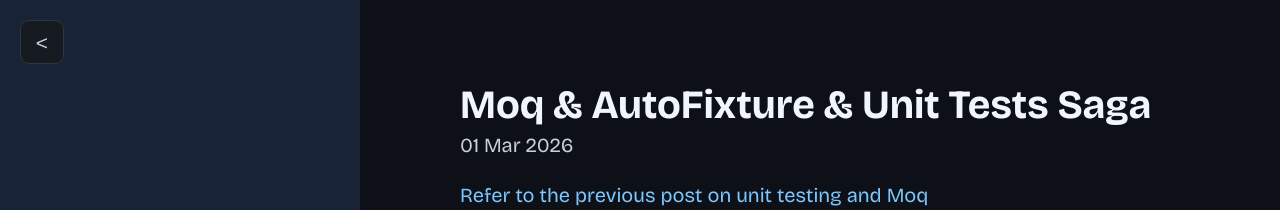
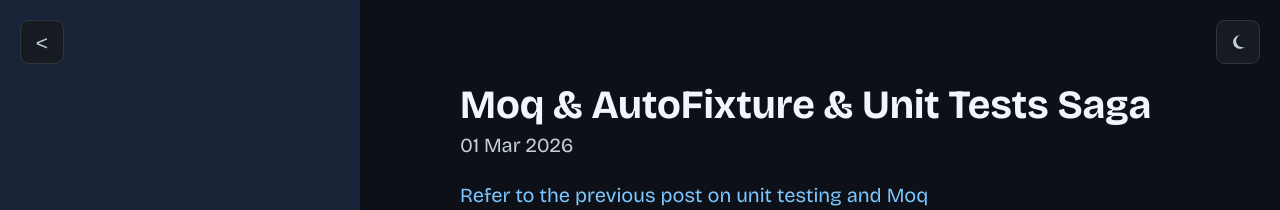
Before and after one commit to inayathullah/inayathullah.github.io, a Jekyll site: the page built from index.html, in a window 1280 px wide. Shown: the top 210 px of the page. Built offline with Jekyll 4.4.1, drawn with Linux system fonts in a browser that asks for light colours; Markdown is read by kramdown in place of the engine named in the settings; the list of posts is cut into pages by our own code.

Commit message:
toggle theme

```diff
--- a/_includes/head.html
+++ b/_includes/head.html
@@ -22,7 +22,7 @@
 <link rel="stylesheet" href="{{ '/public/css/poole.css' | relative_url }}">
 <link rel="stylesheet" href="{{ '/public/css/syntax.css' | relative_url }}">
 <link rel="stylesheet" href="{{ '/public/css/hyde.css' | relative_url }}">
-<link rel="stylesheet" href="{{ '/public/css/dark.css' | relative_url }}">
+<link id="dark-theme-stylesheet" rel="stylesheet" href="{{ '/public/css/dark.css' | relative_url }}">
 
   <link rel="preconnect" href="https://fonts.googleapis.com">
 <link rel="preconnect" href="https://fonts.gstatic.com" crossorigin>
--- a/_layouts/default.html
+++ b/_layouts/default.html
@@ -4,6 +4,10 @@
   {% include head.html %}
 
   <body>
+
+    <button id="theme-toggle" class="theme-toggle" type="button" aria-label="Toggle theme">
+      <span class="theme-toggle-icon" aria-hidden="true"></span>
+    </button>
 
     <button id="sidebar-toggle" class="sidebar-toggle" type="button" aria-label="Toggle sidebar">
       &lt;
@@ -14,6 +18,45 @@
     <div class="content container">
       {{ content }}
     </div>
+
+    <script>
+      (function () {
+        var storageKey = "theme-mode";
+        var darkStylesheet = document.getElementById("dark-theme-stylesheet");
+        var toggle = document.getElementById("theme-toggle");
+        if (!darkStylesheet || !toggle) return;
+
+        var moonIcon = '<svg viewBox="0 0 24 24" width="18" height="18" aria-hidden="true" focusable="false"><path fill="currentColor" d="M14.53 3a9 9 0 1 0 6.47 15.26A8 8 0 1 1 14.53 3z"/></svg>';
+        var sunIcon = '<svg viewBox="0 0 24 24" width="18" height="18" aria-hidden="true" focusable="false"><circle cx="12" cy="12" r="4" fill="none" stroke="currentColor" stroke-width="2"/><line x1="12" y1="2" x2="12" y2="5" stroke="currentColor" stroke-width="2" stroke-linecap="round"/><line x1="12" y1="19" x2="12" y2="22" stroke="currentColor" stroke-width="2" stroke-linecap="round"/><line x1="2" y1="12" x2="5" y2="12" stroke="currentColor" stroke-width="2" stroke-linecap="round"/><line x1="19" y1="12" x2="22" y2="12" stroke="currentColor" stroke-width="2" stroke-linecap="round"/><line x1="4.9" y1="4.9" x2="7.1" y2="7.1" stroke="currentColor" stroke-width="2" stroke-linecap="round"/><line x1="16.9" y1="16.9" x2="19.1" y2="19.1" stroke="currentColor" stroke-width="2" stroke-linecap="round"/><line x1="16.9" y1="7.1" x2="19.1" y2="4.9" stroke="currentColor" stroke-width="2" stroke-linecap="round"/><line x1="4.9" y1="19.1" x2="7.1" y2="16.9" stroke="currentColor" stroke-width="2" stroke-linecap="round"/></svg>';
+
+        function setTheme(mode) {
+          var isDark = mode !== "light";
+          darkStylesheet.disabled = !isDark;
+          document.documentElement.classList.toggle("theme-dark", isDark);
+          document.documentElement.classList.toggle("theme-light", !isDark);
+          var iconEl = toggle.querySelector(".theme-toggle-icon");
+          if (iconEl) iconEl.innerHTML = isDark ? moonIcon : sunIcon;
+          toggle.setAttribute("title", isDark ? "Dark mode enabled (click for light mode)" : "Light mode enabled (click for dark mode)");
+          toggle.setAttribute("aria-pressed", String(isDark));
+        }
+
+        var savedMode = "dark";
+        try {
+          savedMode = window.localStorage.getItem(storageKey) || "dark";
+        } catch (e) {
+          savedMode = "dark";
+        }
+        setTheme(savedMode);
+
+        toggle.addEventListener("click", function () {
+          var nextMode = darkStylesheet.disabled ? "dark" : "light";
+          setTheme(nextMode);
+          try {
+            window.localStorage.setItem(storageKey, nextMode);
+          } catch (e) {}
+        });
+      })();
+    </script>
 
     <script>
       (function () {
--- a/public/css/dark.css
+++ b/public/css/dark.css
@@ -84,6 +84,18 @@
 
 .sidebar-toggle:hover,
 .sidebar-toggle:focus {
+  background: #21262d;
+  color: #f0f6fc;
+}
+
+.theme-toggle {
+  background: #161b22;
+  color: #c9d1d9;
+  border-color: #30363d;
+}
+
+.theme-toggle:hover,
+.theme-toggle:focus {
   background: #21262d;
   color: #f0f6fc;
 }
--- a/public/css/hyde.css
+++ b/public/css/hyde.css
@@ -141,6 +141,44 @@
   line-height: 1;
   font-size: 1.05rem;
   cursor: pointer;
+}
+
+.theme-toggle {
+  position: fixed;
+  top: 1rem;
+  right: 1rem;
+  z-index: 1001;
+  display: inline-flex;
+  align-items: center;
+  justify-content: center;
+  border: 1px solid #c6c6c6;
+  background: #ffffff;
+  color: #2b2b2b;
+  border-radius: 0.45rem;
+  width: 2.2rem;
+  height: 2.2rem;
+  line-height: 1;
+  font-size: 1rem;
+  font-weight: 700;
+  cursor: pointer;
+  padding: 0;
+}
+
+.theme-toggle-icon {
+  width: 1.2rem;
+  height: 1.2rem;
+  display: inline-flex;
+  align-items: center;
+  justify-content: center;
+}
+
+.theme-toggle-icon svg {
+  display: block;
+}
+
+.theme-toggle:hover,
+.theme-toggle:focus {
+  background: #f3f3f3;
 }
 
 @media (min-width: 48em) {
```
